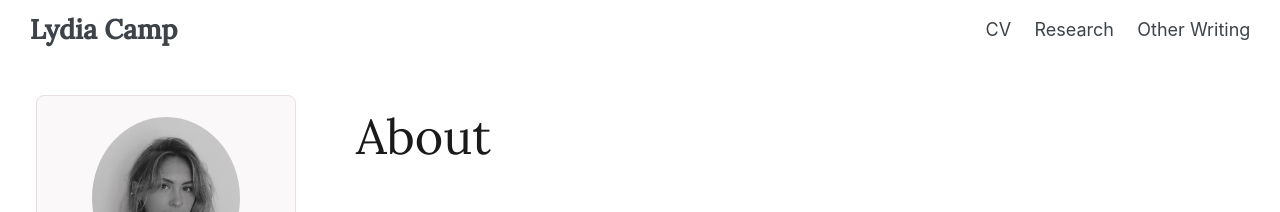
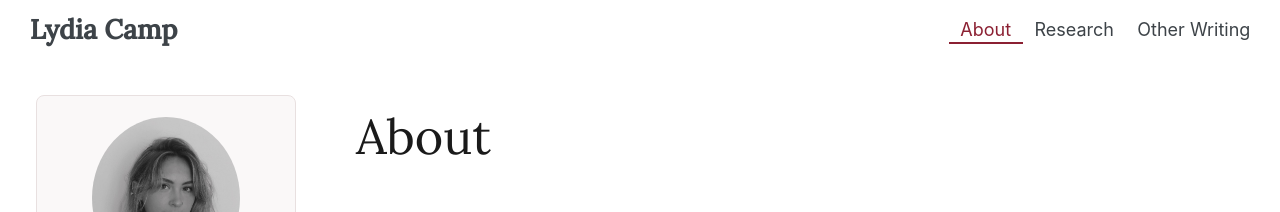
Before and after one commit to lydiagcamp/lydiagcamp.github.io, a Jekyll site: the page built from _pages/about.md, in a window 1280 px wide. Shown: the top 212 px of the page. Built offline with Jekyll 4.4.1, drawn with Linux system fonts in a browser that asks for light colours.

Commit message:
Replace CV tab with About, fix active highlight for home page
Co-Authored-By: Claude Sonnet 4.6 <noreply@anthropic.com>

```diff
--- a/_data/navigation.yml
+++ b/_data/navigation.yml
@@ -8,8 +8,8 @@
 #      Markdown formatted page while the second is generated using JSON.
 
 main:
-  - title: "CV"
-    url: /files/websiteCV.pdf
+  - title: "About"
+    url: /
 
   - title: "Research"
     url: /research/
--- a/_includes/masthead.html
+++ b/_includes/masthead.html
@@ -12,7 +12,7 @@
             {% else %}
               {% assign domain = base_path %}
             {% endif %}
-            <li class="masthead__menu-item"><a href="{{ domain }}{{ link.url }}"{% if page.url == link.url or page.url contains link.url and link.url != '/' %} class="active"{% endif %}>{{ link.title }}</a></li>
+            <li class="masthead__menu-item"><a href="{{ domain }}{{ link.url }}"{% if page.url == link.url or page.url contains link.url and link.url.size > 1 %} class="active"{% endif %}>{{ link.title }}</a></li>
           {% endfor %}
         </ul>
       </nav>
```
